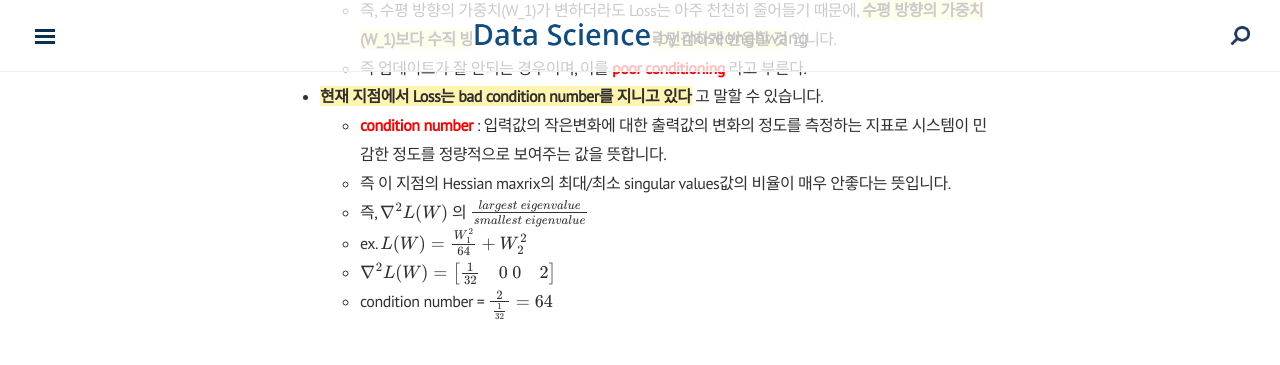
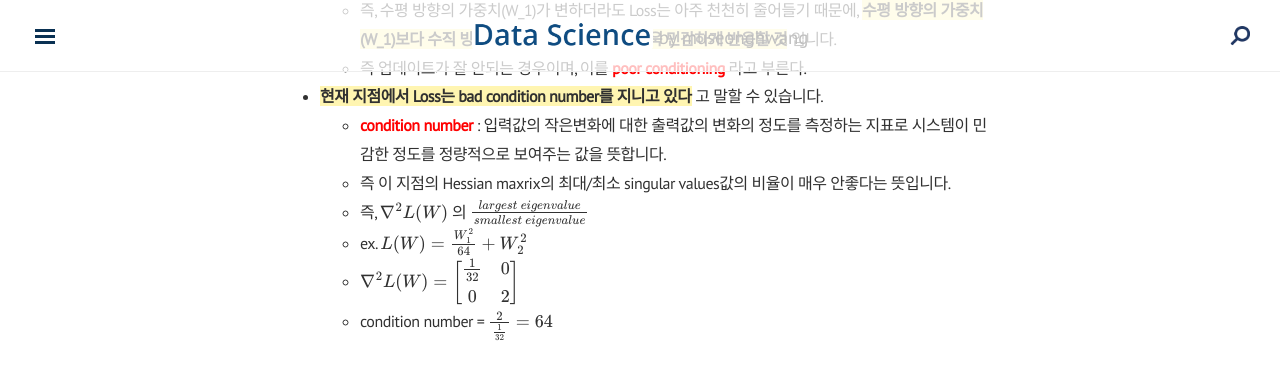
Before and after one commit to museonghwang/museonghwang.github.io, a Jekyll site: the page built from _posts/2022-08-12-cs231n-lecture7.md, in a window 1280 px wide and 900 px high, scrolled down 12290 px, cut to the strip 0-365 px from the top of the window. Built offline with Jekyll 4.4.1, drawn with Linux system fonts in a browser that asks for light colours; nearby versions of some CDN libraries; formulas are drawn with MathJax 3; comment, search, counter and statistics services are not loaded.

```diff
--- a/_posts/2022-08-12-cs231n-lecture7.md
+++ b/_posts/2022-08-12-cs231n-lecture7.md
@@ -312,7 +312,7 @@ normalization은 Linear classification의 경우에만 국한되는 것이 아
     * 즉 이 지점의 Hessian maxrix의 최대/최소 singular values값의 비율이 매우 안좋다는 뜻입니다.
     * 즉, $∇^2L(W)$ 의 $\frac{largest\ eigenvalue}{smallest\ eigenvalue}$
     * ex. $L(W) = \frac{W_1^2}{64} + W_2^2$
-    * $∇^2L(W) = \begin{bmatrix} \frac{1}{32} & 0 \\ 0 & 2 \end{bmatrix}$
+    * $∇^2L(W) = \begin{bmatrix} \frac{1}{32} & 0 \\\\ 0 & 2 \end{bmatrix}$
     * condition number = $\frac{2}{\frac{1}{32}} = 64$
 
 <br>
```
